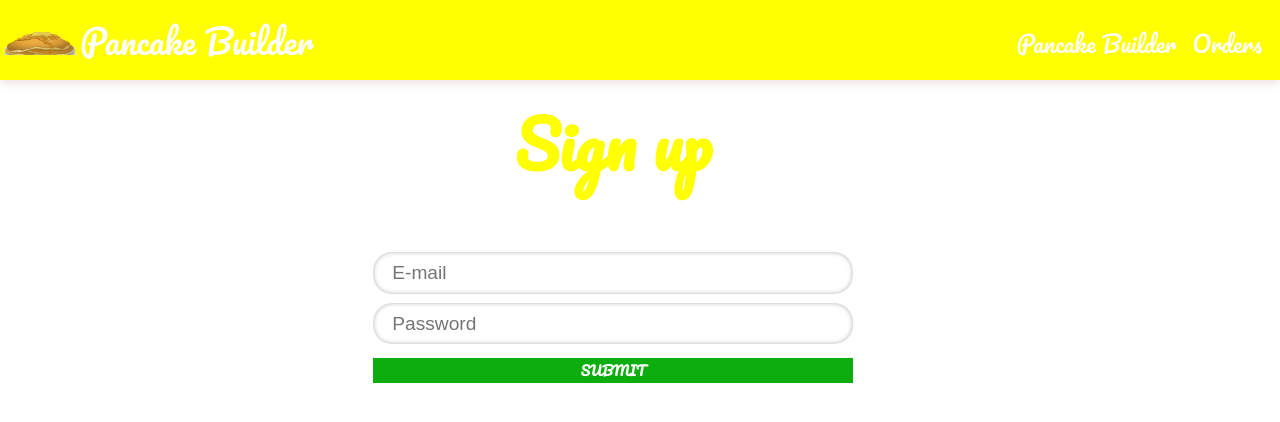
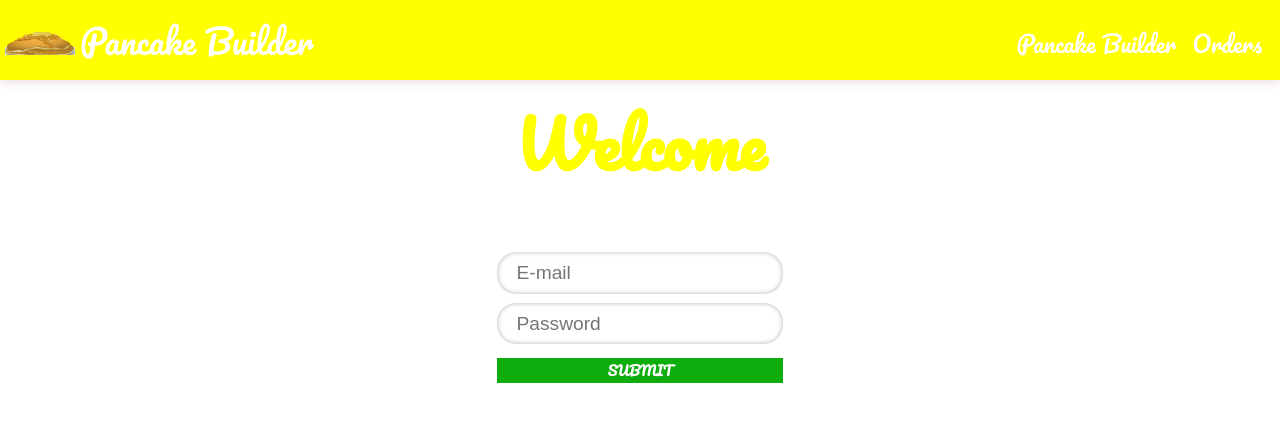
Before and after one commit to Askhat-Azizov/pancake-builder, a React (Create React App) app: page /auth in a window 1280 px wide. Shown: the top 422 px of the page. Built offline with nearby package versions, Linux system fonts and the light colour scheme.

Commit message:
Add spinner

```diff
--- a/src/components/Auth/Auth.js
+++ b/src/components/Auth/Auth.js
@@ -4,10 +4,12 @@ import { start, auth } from "../../store/actions/auth";
 import withAxios from "../../hoc/withAxios/withAxios";
 import classes from "./Auth.module.css";
 import Button from "../UI/Button/Button";
-import { useDispatch } from "react-redux";
+import Spinner from "../UI/Spinner/Spinner";
+import { useDispatch, useSelector } from "react-redux";
 
 export default withAxios(() => {
   const dispatch = useDispatch();
+  const { loading } = useSelector(state => state.auth);
 
   const formSubmitted = (event) => {
     start(dispatch);
@@ -18,15 +20,22 @@ export default withAxios(() => {
     event.preventDefault();
   }
 
-
-  return (
-    <div className={classes.Auth}>
+  let formOutput = <Spinner />;
+  if (!loading) {
+    formOutput = (
       <form onSubmit={formSubmitted}>
-        <h1>Sign up</h1>
+        <h1>Welcome</h1>
         <input type="email" placeholder="E-mail" name="email" required />
         <input type="password" placeholder="Password" name="password" required minLength="6" />
         <Button green>Submit</Button>
       </form>
+    );
+  }
+
+
+  return (
+    <div className={classes.Auth}>
+      {formOutput}
     </div>
   );
 }, axios);
--- a/src/components/Auth/Auth.module.css
+++ b/src/components/Auth/Auth.module.css
@@ -2,9 +2,8 @@
     display: flex;
     flex-flow: row wrap;
     padding: 0.5em;
-    max-width: 550px;
     margin: 0 auto;
-    justify-content: space-between;
+    justify-content: center;
 }
 .Auth form {
     display: flex;
@@ -16,7 +15,7 @@
     box-shadow: 0 0 5px rgba(0, 0, 0, 0.3) inset;
     border-radius: 1em;
     font-size: 1.2rem;
-    min-width: 480px;
+    max-width: 480px;
     margin-top: 0.5em;
 }
 .Auth input:focus {
```
